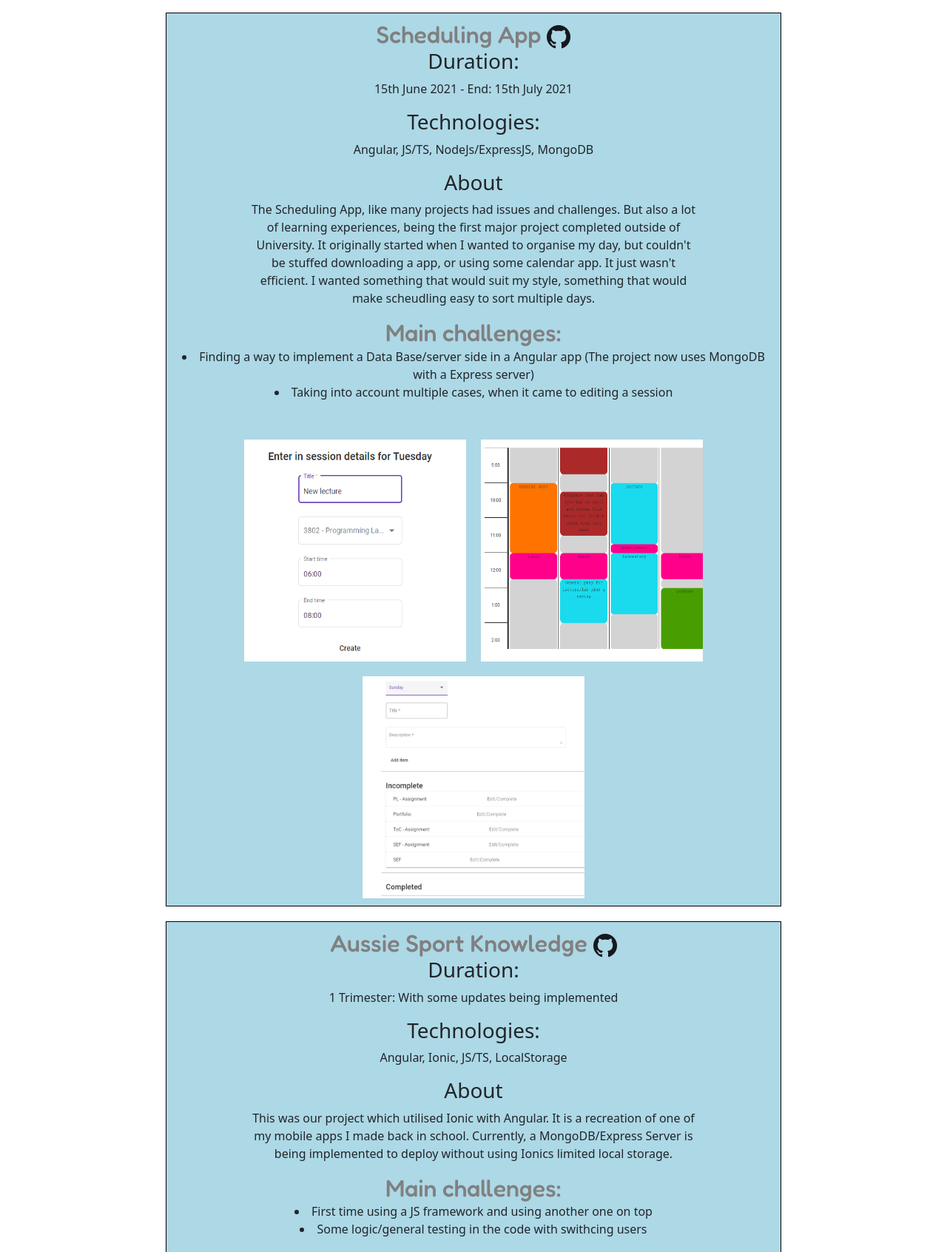
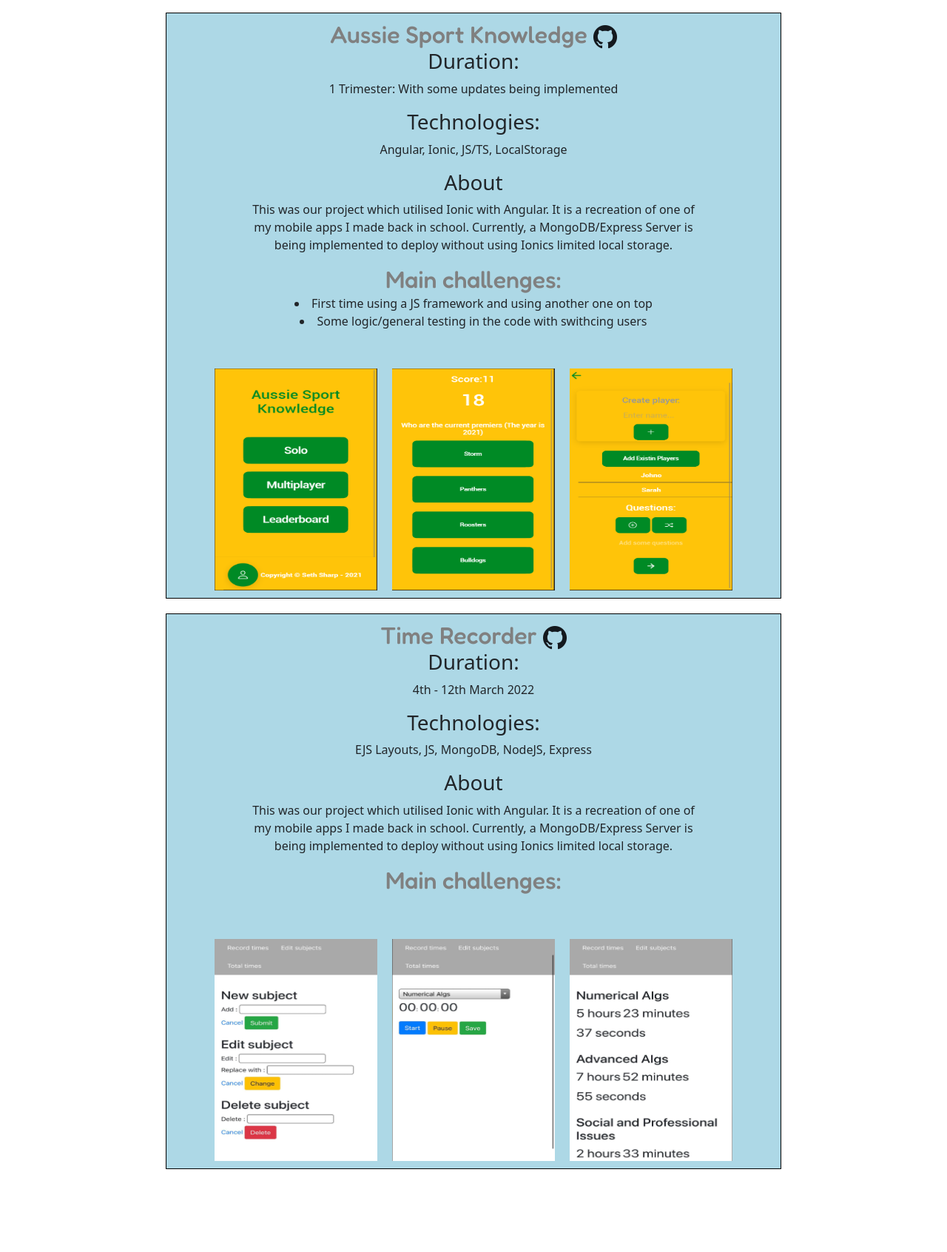
Before and after one commit to SethSharp/Personal-Website, a React app: page /Projects in a window 1280 px wide. Shown: the part 99-1791 px from the top of the page at 74% size. After the commit the page ends 1679 px from the top, so only its background shows below. Built offline with nearby package versions, Linux system fonts and the light colour scheme.

Commit message:
Project component

```diff
--- a/public/styles.css
+++ b/public/styles.css
@@ -26,6 +26,7 @@ footer {
   top: 0;
   z-index: 3;
   background-color: black;
+  width: 100%;
 }
 
 .banner {
--- a/src/components/Links.js
+++ b/src/components/Links.js
@@ -17,7 +17,7 @@ function Links() {
                 <img class="link-img" src={LE} alt="LeetCode" />
             </a>
         </div>
-
+        <h2> GitHub link to site: Heroku seems not use some of the CSS </h2>
       </div>
     );
 }
--- /dev/null
+++ b/src/components/Projects/ProjectTemplate.js
@@ -0,0 +1,44 @@
+import React from "react";
+
+import GIT from "../../images/GIT.png";
+
+class ProjectTemplate extends React.Component {
+    render() {
+        return (
+        <div class="project">
+            <div class="project-content">
+            <h2 class="project-title">
+                {this.props.title} {" "}
+                <a href={this.props.gitHub}>
+                <img class="project-github" src={GIT} alt="GitHub" />
+                </a>
+            </h2>
+            <div class="project-overview">
+                <h3 class="section-sub-title"> Duration:</h3>
+                <p> {this.props.duration} </p>
+                <h3 class="section-sub-title"> Technologies:</h3>
+                <p> {this.props.tech} </p>
+                <h3 class="section-sub-title"> About </h3>
+                <p class="about-project">{this.props.about}</p>
+                <br />
+                <h2 class="section-subtitle">Main challenges: </h2>
+                <p>
+                <ul class="project-challenges">
+                    {this.props.challenges.map((chal) => {
+                        return (<li> {chal} </li>)
+                    })}
+                </ul>
+                </p>
+            </div>
+            </div>
+
+            <div class="project-imgs">
+            <img class={this.props.class} src={this.props.img1} alt="Session-Creation" />
+            <img class={this.props.class} src={this.props.img2} alt="Session" />
+            <img class={this.props.class} src={this.props.img3} alt="To-do-list" />
+            </div>
+        </div>
+        );
+    }
+}
+export default ProjectTemplate;
--- a/src/components/Projects/Projects.js
+++ b/src/components/Projects/Projects.js
@@ -1,164 +1,64 @@
 import React from "react";
 
-// Scheduling app
-import Session from "../../images/Schedule/weeklySchedule.png";
-import ToDoList from "../../images/Schedule/todolist.png";
-import CreateSession from "../../images/Schedule/sessionCreation.png";
-import GIT from "../../images/GIT.png";
-// Aussie Knowledge
+
+// Aussie
 import MENU from "../../images/Aussie/menu.png";
 import SOLO from "../../images/Aussie/soloGame.png";
 import MULTI from "../../images/Aussie/multiplayer.png";
-// Personal website...
-
-
-// Online store
-import STORE from "../../images/Store/Store.png";
-import HOME from "../../images/Store/Home.png";
+// Time Recorder
+import EDIT from "../../images/Time/editSubjects.png";
+import RECORD from "../../images/Time/recordTimes.png";
+import TOTAL from "../../images/Time/totalTimes.png";
 
 import "./projects.css"
+import ProjectTemplate from "./ProjectTemplate";
 
+const project1Challenges = [
+  "Finding a way to implement a Data Base/server side in a Angular app (The project now uses MongoDB with a Express server)",
+  "Taking into account multiple cases, when it came to editing a session"
+];
+const project2Challenges = [
+  "First time using a JS framework and using another one on top",
+  "Some logic/general testing in the code with swithcing users"
+];
+const project3Challenges = [];
 function Projects() {
     return (
       <div class="projects">
-        <div class="project">
-          <div class="project-content">
-            <h2 class="project-title">
-              Scheduling App{" "}
-              <a href="https://github.com/SethSharp/schedulingApp">
-                <img class="project-github" src={GIT} alt="GitHub" />
-              </a>
-            </h2>
-            <div class="project-overview">
-              <h3 class="section-sub-title"> Duration:</h3>
-              <p>15th June 2021 - End: 15th July 2021</p>
-              <h3 class="section-sub-title"> Technologies:</h3>
-              <p> Angular, JS/TS, NodeJs/ExpressJS, MongoDB </p>
-              <h3 class="section-sub-title"> About </h3>
-              <p class="about-project">
-                The Scheduling App, like many projects had issues and
-                challenges. But also a lot of learning experiences, being the
-                first major project completed outside of University. It
-                originally started when I wanted to organise my day, but
-                couldn't be stuffed downloading a app, or using some calendar
-                app. It just wasn't efficient. I wanted something that would
-                suit my style, something that would make scheudling easy to sort
-                multiple days.
-              </p>
-              <br />
-              <h2 class="section-subtitle">Main challenges: </h2>
-              <p>
-                <ul class="project-challenges">
-                  <li>
-                    {" "}
-                    Finding a way to implement a Data Base/server side in a
-                    Angular app (The project now uses MongoDB with a Express
-                    server)
-                  </li>
-                  <li>
-                    {" "}
-                    Taking into account multiple cases, when it came to editing
-                    a session{" "}
-                  </li>
-                </ul>
-              </p>
-            </div>
-          </div>
 
-          <div class="project-imgs">
-            <img
-              class="project-img"
-              src={CreateSession}
-              alt="Session-Creation"
-            />
-            <img class="project-img" src={Session} alt="Session" />
-            <img class="project-img" src={ToDoList} alt="To-do-list" />
-          </div>
-        </div>
+        <ProjectTemplate
+          title="Aussie Sport Knowledge"
+          gitHub="https://github.com/SethSharp/Aussie-Sport-Knowledge"
+          duration="1 Trimester: With some updates being implemented"
+          tech="Angular, Ionic, JS/TS, LocalStorage"
+          about="
+            This was our project which utilised Ionic with Angular. It is a
+            recreation of one of my mobile apps I made back in school.
+            Currently, a MongoDB/Express Server is being implemented to
+            deploy without using Ionics limited local storage."
+          challenges={project2Challenges}
+          img1={MENU}
+          img2={SOLO}
+          img3={MULTI}
+          class="project-img vertical"
+        />
 
-        <div class="project">
-          <div class="project-content">
-            <h2 class="project-title">
-              Aussie Sport Knowledge{" "}
-              <a href="https://github.com/SethSharp/Aussie-Sport-Knowledge">
-                <img class="project-github" src={GIT} alt="GitHub" />
-              </a>
-            </h2>
-            <div class="project-overview">
-              <h3 class="section-sub-title"> Duration:</h3>
-              <p> 1 Trimester: With some updates being implemented </p>
-              <h3 class="section-sub-title"> Technologies:</h3>
-              <p> Angular, Ionic, JS/TS, LocalStorage </p>
-              <h3 class="section-sub-title"> About </h3>
-              <p class="about-project">
-                This was our project which utilised Ionic with Angular. It is a
-                recreation of one of my mobile apps I made back in school.
-                Currently, a MongoDB/Express Server is being implemented to
-                deploy without using Ionics limited local storage.
-              </p>
-              <br />
-              <h2 class="section-subtitle">Main challenges: </h2>
-              <p>
-                <ul class="project-challenges">
-                  <li>
-                    {" "}
-                    First time using a JS framework and using another one on top
-                  </li>
-                  <li>
-                    {" "}
-                    Some logic/general testing in the code with swithcing users{" "}
-                  </li>
-                </ul>
-              </p>
-            </div>
-          </div>
-
-          <div class="project-imgs">
-            <img class="project-img vertical" src={MENU} alt="Main Menu" />
-            <img class="project-img vertical" src={SOLO} alt="Solo Game" />
-            <img class="project-img vertical" src={MULTI} alt="Multiplayer Menu" />
-          </div>
-        </div>
-
-        <div class="project">
-          <div class="project-content">
-            <h2 class="project-title">
-              Online Store
-              <a href="https://github.com/SethSharp/flowerize-it">
-                <img class="project-github" src={GIT} alt="GitHub" />
-              </a>
-            </h2>
-            <div class="project-overview">
-              <h3 class="section-sub-title"> Duration:</h3>
-              <p> 6th September 2021 - End: Still in progress</p>
-              <h3 class="section-sub-title"> Technologies:</h3>
-              <p> Angular, JS/TS, NodeJs/ExpressJS </p>
-              <h3 class="section-sub-title"> About </h3>
-              <p class="about-project">
-                This project was originally being developed for a client for
-                their local Flower Business. After learning how expensive a
-                DataBase would be to keep running, it wasn't realistic to spend
-                x amount for a local business. However, this project was going
-                to implement a new technology, a SQL DB. This project is still
-                in the works, but will help me to better understand SQL and
-                learn how to implement it in a Full Stack Application, the same
-                as a MongoDB setup.
-              </p>
-              <br />
-              <h2 class="section-subtitle">Main challenges: </h2>
-              <p>
-                <ul>
-                  <li>SQL implementation</li>
-                </ul>
-              </p>
-            </div>
-          </div>
-
-          <div class="project-imgs">
-            <img class="project-img landscape" src={STORE} alt="Store page" />
-            <img class="project-img landscape" src={HOME} alt="Home page" />
-          </div>
-        </div>
+        <ProjectTemplate
+          title="Time Recorder"
+          gitHub="https://github.com/SethSharp/TimeRecorder"
+          duration="4th - 12th March 2022"
+          tech="EJS Layouts, JS, MongoDB, NodeJS, Express"
+          about="
+            This was our project which utilised Ionic with Angular. It is a
+            recreation of one of my mobile apps I made back in school.
+            Currently, a MongoDB/Express Server is being implemented to
+            deploy without using Ionics limited local storage."
+          challenges={project3Challenges}
+          img1={EDIT}
+          img2={RECORD}
+          img3={TOTAL}
+          class="project-img vertical"
+        />
       </div>
     );
 }
```
Also changed, not shown: src/images/Store/Home.png (deleted), src/images/Store/Store.png (deleted), src/images/Time/editSubjects.png (added), src/images/Time/recordTimes.png (added), src/images/Time/totalTimes.png (added).
